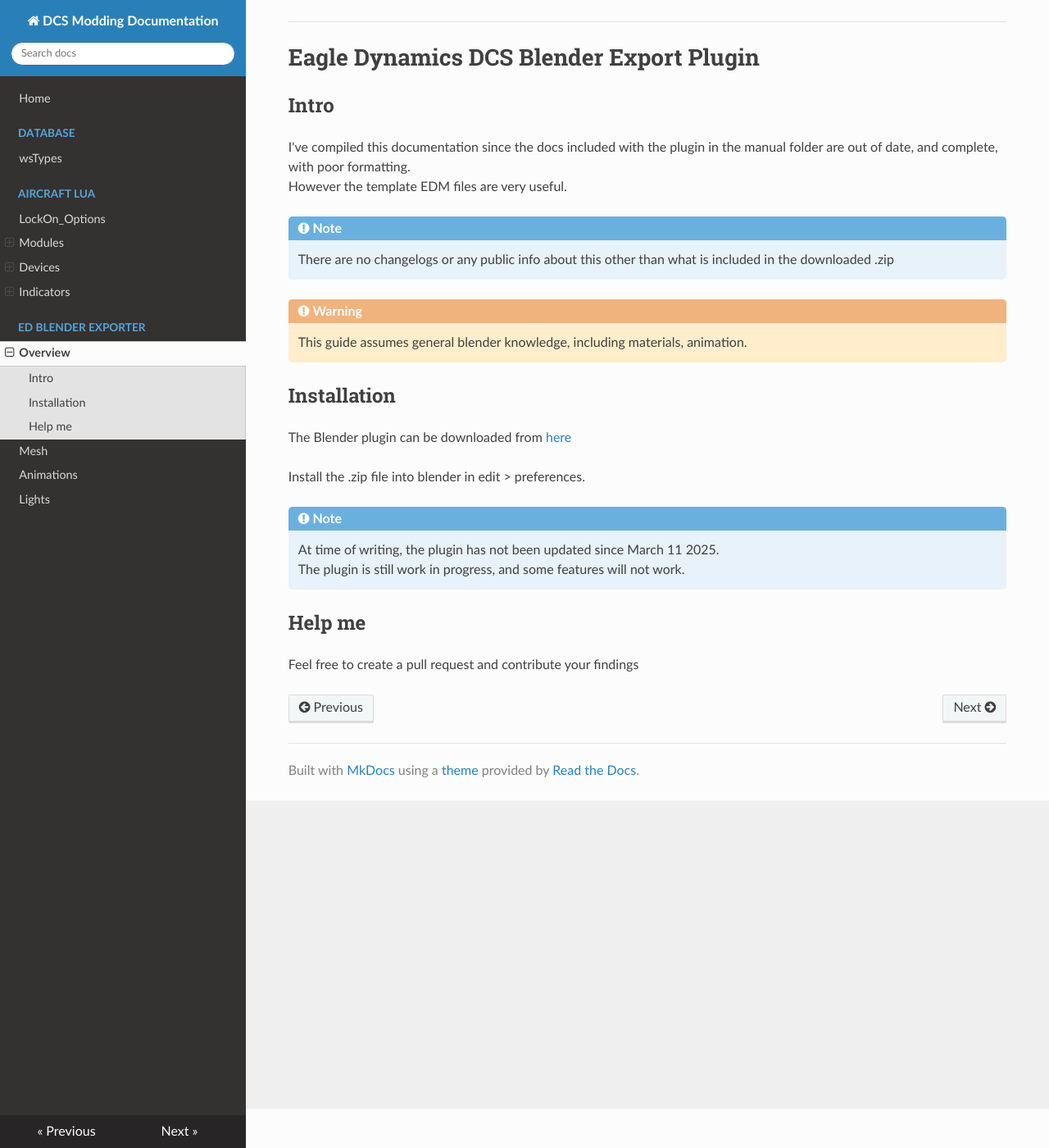
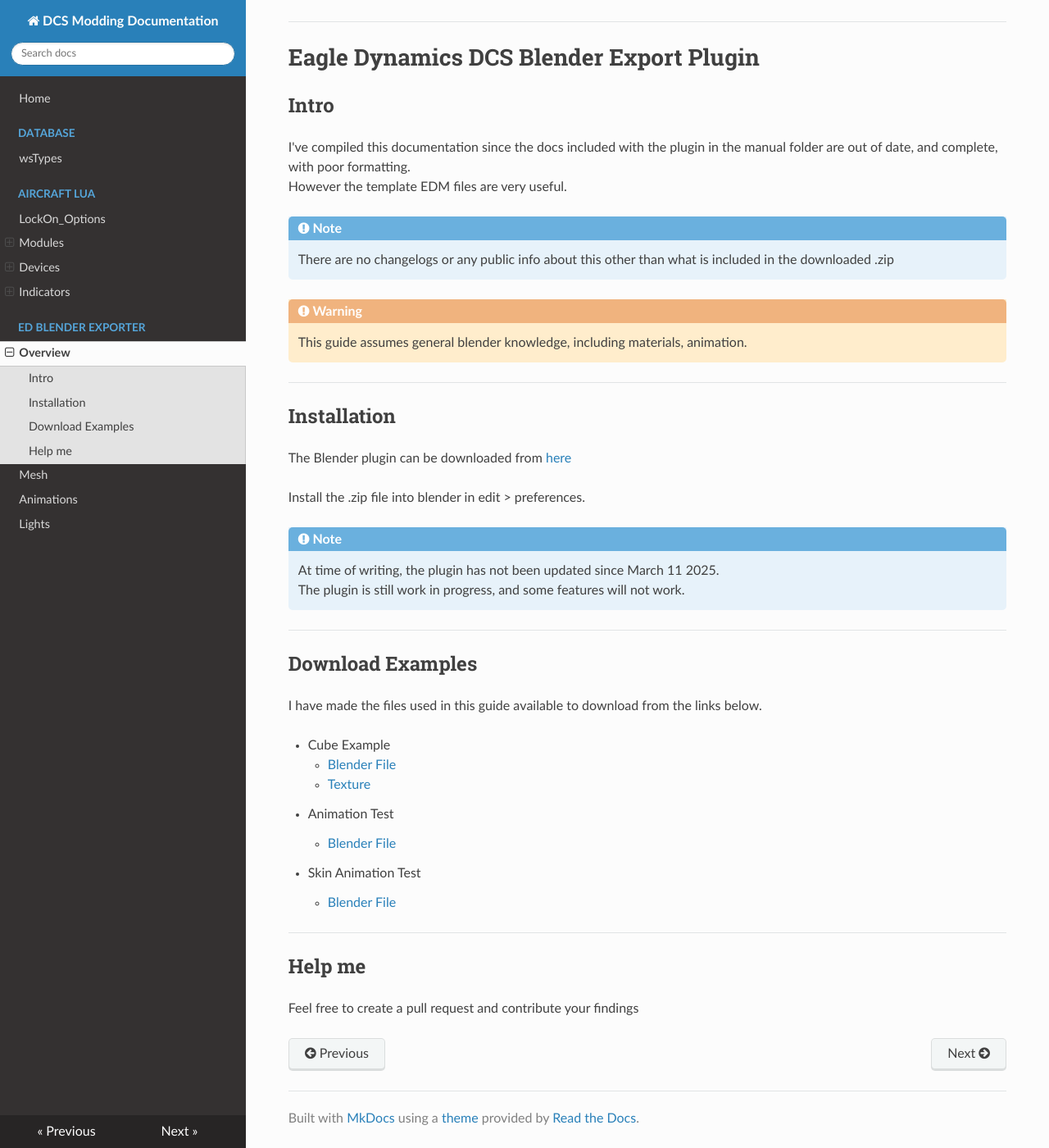
Before and after one commit to DCS-OpenSource/dcs-opensource-modding-guide, an MkDocs documentation site: the page built from docs/EDM-Export/Overview.md, in a window 1280 px wide and 1400 px high, scrolled down 48 px. Shown: the whole window at 82% size. Built offline with MkDocs 1.6.1, drawn with Linux system fonts in a browser that asks for light colours; nearby versions of some CDN libraries.

Commit message:
made example files downloadable

```diff
--- a/docs/EDM-Export/Overview.md
+++ b/docs/EDM-Export/Overview.md
@@ -10,8 +10,10 @@
 !!! Warning
     This guide assumes general blender knowledge, including materials, animation.
 
+---
+
 ## Installation
-The Blender plugin can be downloaded from [here](https://mods.eagle.ru/blender_plugin/files.html)
+The Blender plugin can be downloaded from [here](https://mods.eagle.ru/blender_plugin/files.html){:target="_blank"}
 
 Install the .zip file into blender in edit > preferences.
 
@@ -19,5 +21,20 @@
     At time of writing, the plugin has not been updated since March 11 2025.
     The plugin is still work in progress, and some features will not work.
 
+---
+
+## Download Examples
+I have  made the files used in this guide available to download from the links below.
+
+- Cube Example
+    - [Blender File](Blender%20Examples/Blend/cube.blend)
+    - [Texture](Blender%20Examples/EDM/Textures/Cube.png){:download="Cube"}
+- Animation Test
+    - [Blender File](Blender%20Examples/Blend/animation.blend)
+
+- Skin Animation Test
+    - [Blender File](Blender%20Examples/Blend/skin.blend)
+---
+
 ## Help me
 Feel free to create a pull request and contribute your findings
--- a/docs/css/extra.css
+++ b/docs/css/extra.css
@@ -15,3 +15,20 @@
 img {
   border-radius: 10px;
 }
+
+.button-center {
+  text-align: center;
+  margin: 1em 0;
+}
+.btn {
+  display: inline-block;
+  padding: 0.6em 1.2em;
+  font-size: 1em;
+  background-color: #007bff;
+  color: white;
+  text-decoration: none;
+  border-radius: 5px;
+}
+.btn:hover {
+  background-color: #0056b3;
+}
```
Also changed, not shown: docs/EDM-Export/Mesh.md (+3 -0 lines), 10 other files.
